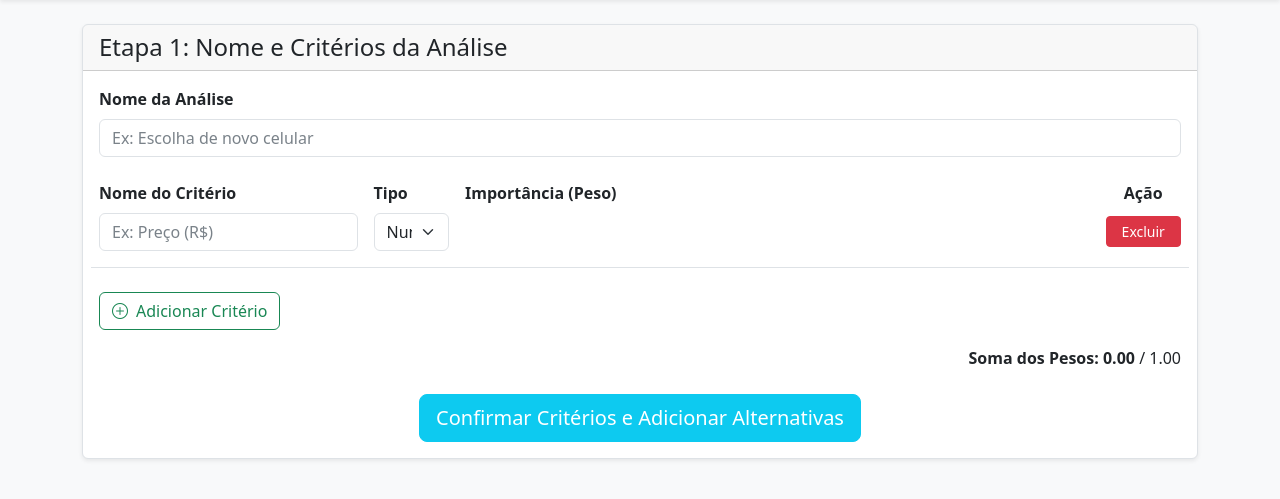
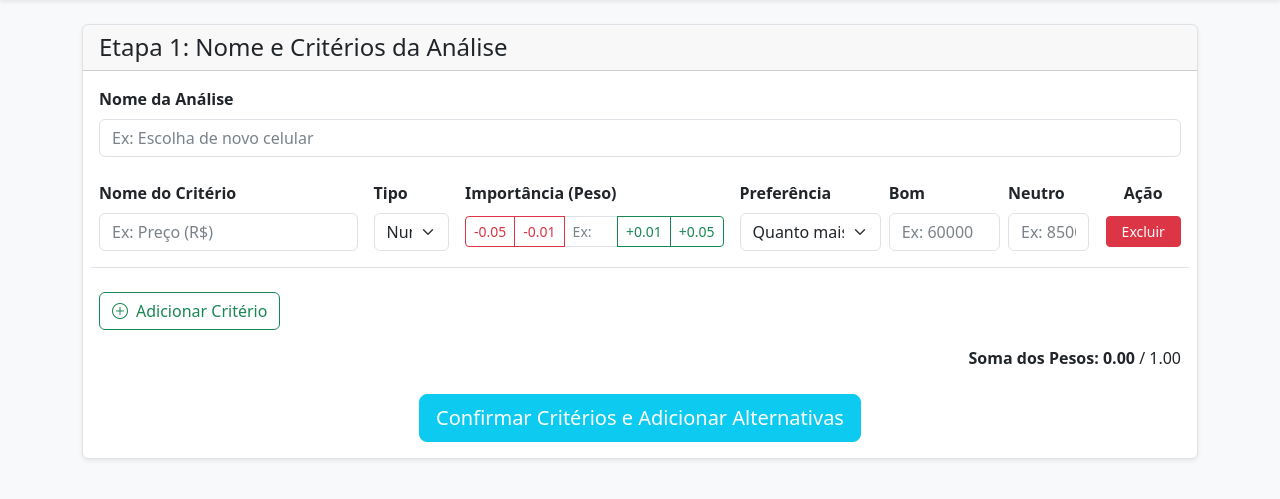
Before and after one commit to GianFadiga/mcda_web, a Django app: page /creator/ in a window 1280 px wide. Shown: the part 56-555 px from the top of the page. Run offline with Django 5.2, Linux system fonts and the light colour scheme; the visitor is signed in with stand-in values (Sample User, id 1); some libraries are stand-ins or nearby versions.

Commit message:
Update analysis_creator.html

```diff
--- a/analyzer_app/templates/analyzer/analysis_creator.html
+++ b/analyzer_app/templates/analyzer/analysis_creator.html
@@ -24,11 +24,19 @@
                     <input type="text" name="analysis_name" id="analysis_name" class="form-control" placeholder="Ex: Escolha de novo celular" required>
                 </div>
 
-                <!-- CABEÇALHO FIXO CORRIGIDO -->
+                <!-- CABEÇALHO FIXO CORRIGIDO E COMPLETO -->
                 <div class="row criterion-header fw-bold mb-2 d-none d-md-flex gx-3 align-items-center">
                     <div class="col-md-3">Nome do Critério</div>
-                    <div class="col-md-1">Tipo</div> <div class="col-md-3">Importância (Peso)</div>
-                    <div class="col-md-4 conditional-numeric-header"> </div>
+                    <div class="col-md-1">Tipo</div>
+                    <div class="col-md-3">Importância (Peso)</div>
+                    <div class="col-md-4 conditional-numeric-header">
+                        <!-- Div aninhada para os sub-cabeçalhos -->
+                        <div class="row gx-2">
+                            <div class="col-5">Preferência</div>
+                            <div class="col-4">Bom</div>
+                            <div class="col-3">Neutro</div>
+                        </div>
+                    </div>
                     <div class="col-md-1 text-center">Ação</div>
                 </div>
 
@@ -36,15 +44,35 @@
                 <div id="criteria-forms-container">
                     {% for form in criteria_formset %}
                     <!-- LAYOUT DAS COLUNAS CORRIGIDO -->
-                    <div class="row criterion-form align-items-center mb-3 border-bottom pb-3 gx-3">
-                        <div class="col-md-3">{{ form.name }}</div>
-                        <div class="col-md-1">{{ form.criterion_type }}</div> <div class="col-md-3">
-                            </div>
-                        <div class="col-md-4"> </div>
-                        <div class="col-md-1">
-                            <button type="button" class="btn btn-danger btn-sm delete-criterion-btn w-100">Excluir</button>
+                <div class="row criterion-form align-items-center mb-3 border-bottom pb-3 gx-3">
+                    <div style="display:none;">{{ form.DELETE }}{{ form.string_values }}</div>
+                    <div class="col-md-3">{{ form.name }}</div>
+                    <div class="col-md-1">{{ form.criterion_type }}</div> <!-- Ajustado para col-md-1 -->
+                    <div class="col-md-3">
+                        <div class="input-group">
+                            <button type="button" class="btn btn-outline-danger btn-sm weight-step-btn" data-step="-0.05">-0.05</button>
+                            <button type="button" class="btn btn-outline-danger btn-sm weight-step-btn" data-step="-0.01">-0.01</button>
+                            {% render_field form.weight class="form-control form-control-sm text-center" %}
+                            <button type="button" class="btn btn-outline-success btn-sm weight-step-btn" data-step="0.01">+0.01</button>
+                            <button type="button" class="btn btn-outline-success btn-sm weight-step-btn" data-step="0.05">+0.05</button>
                         </div>
                     </div>
+                    <div class="col-md-4"> <!-- Ajustado para col-md-4 -->
+                        <div class="row gx-2 conditional-numeric">
+                            <div class="col-5">{{ form.proportionality }}</div>
+                            <div class="col-4">{{ form.good_value }}</div>
+                            <div class="col-3">{{ form.neutral_value }}</div>
+                        </div>
+                        <div class="conditional-string" style="display: none;">
+                            <button type="button" class="btn btn-outline-info btn-sm w-100 open-string-modal-btn" data-bs-toggle="modal" data-bs-target="#stringValuesModal">
+                                Definir Valores
+                            </button>
+                        </div>
+                    </div>
+                    <div class="col-md-1">
+                        <button type="button" class="btn btn-danger btn-sm delete-criterion-btn w-100">Excluir</button>
+                    </div>
+                </div>
                     {% endfor %}
                 </div>
                 <button type="button" id="add-criterion-btn" class="btn btn-outline-success mt-2"><i class="bi bi-plus-circle me-2"></i>Adicionar Critério</button>
```
